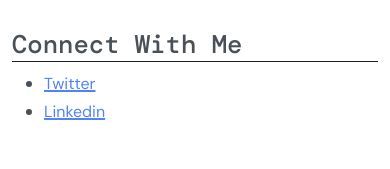
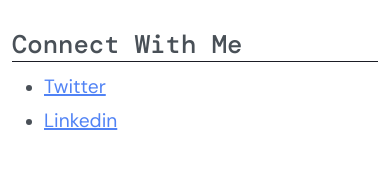
Before and after one commit to theumang100/umangp.com, a React (Create React App) app: page / in a window 390 px wide. Shown: the part 573-742 px from the top of the page. Built offline with nearby package versions, Linux system fonts and the light colour scheme; no server answers.

Commit message:
css updated

```diff
--- a/src/css/style.css
+++ b/src/css/style.css
@@ -288,7 +288,7 @@
         height: 2rem;
     }
 
-    div.intro_container p {
+    .intro_container p {
         font-size: 1.2rem;
     }
 
@@ -299,7 +299,7 @@
         margin-left: 0.25rem;
     }
 
-    div.profile_img img {
+    .profile_img img {
         display: block;
         margin-left: auto;
         margin-right: auto;
@@ -308,18 +308,22 @@
         margin-top: 1.75rem;
     }
 
-    div.description_container {
+    .description_container {
         padding-top: 3.5rem;
         padding-right: 0px;
         padding-bottom: 2rem;
         padding-left: 0px;
     }
 
-    div.description_container p {
+    .description_container p {
         font-size: 1.2rem;
     }
 
-    div.about_me_info p {
+    .smallinfo_container ul{
+        font-size: 1.2rem;
+    }
+
+    .about_me_info p {
         font-size: 1.05rem;
     }
 }
```
